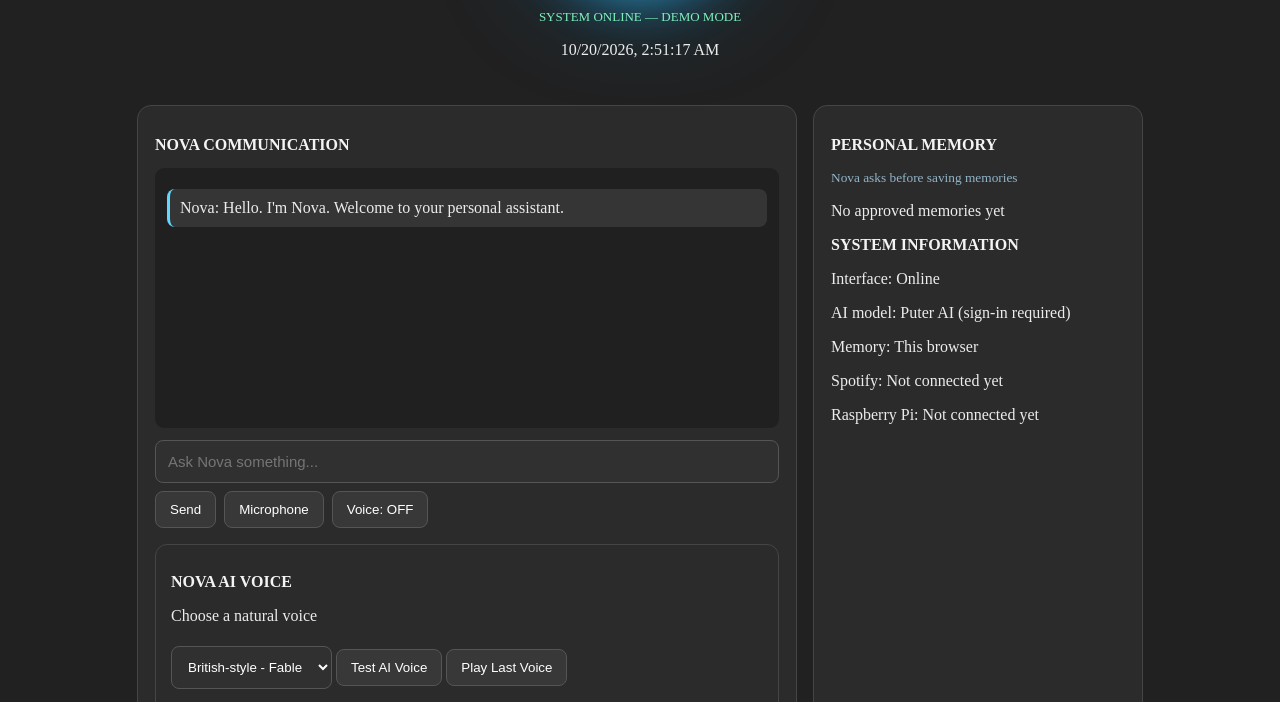
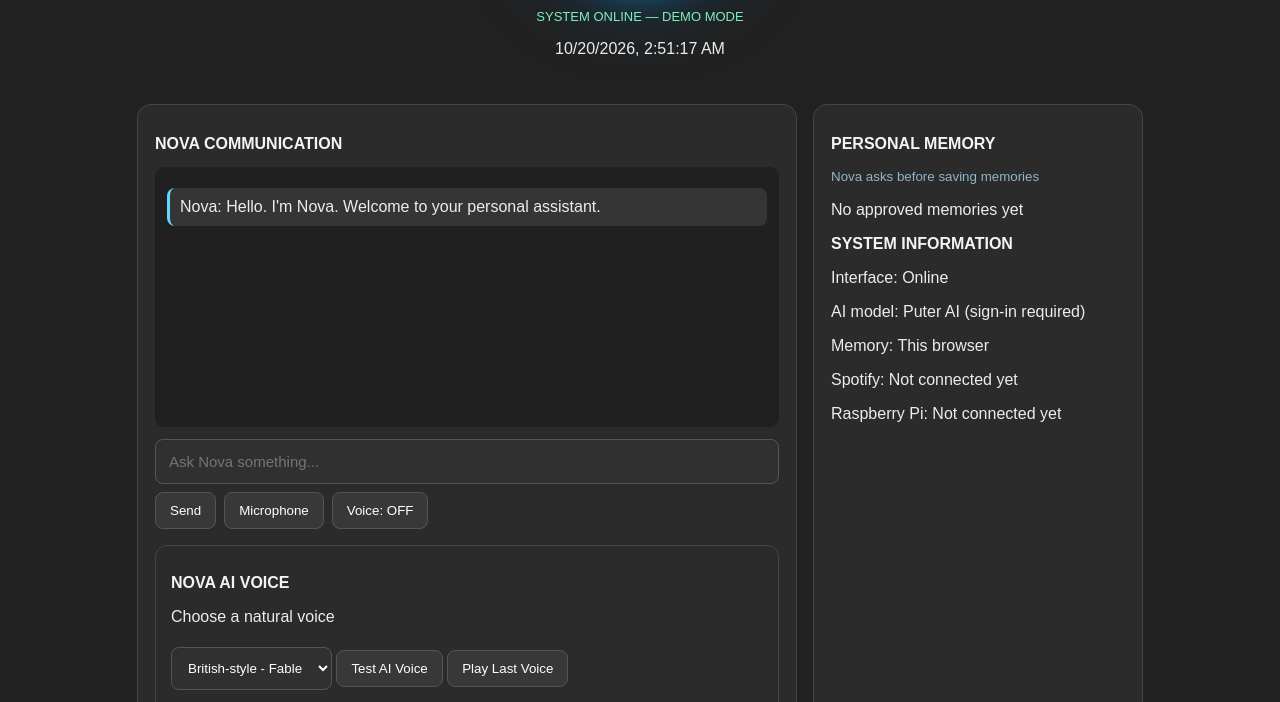
Before and after one commit to wolfejimenez1-cyber/nova, a plain HTML site: page index.html in a window 1280 px wide. Shown: the part 322-1024 px from the top of the page. Drawn offline with Linux system fonts and the light colour scheme.

Commit message:
Update index.html

```diff
--- a/index.html
+++ b/index.html
@@ -13,9 +13,7 @@ body{
 margin:0;
 background:#030914;
 color:#e9f8ff;
-font-family:Exotc 350 Bd BT;
-}
-
+font-family: "Exotc 350 Bd BT", Arial, sans-serif;
 header{
 display:flex;
 justify-content:space-between;
```
